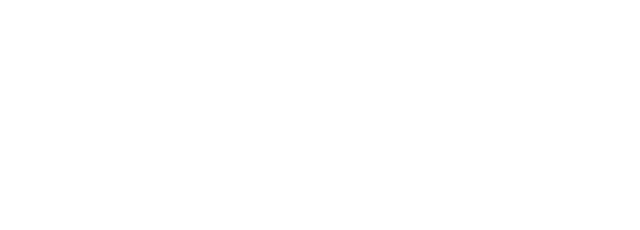
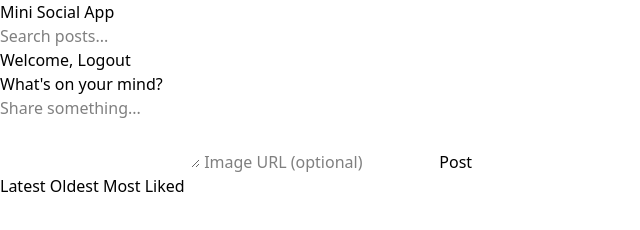
Before and after one commit to farhannawazofficial/smit-hackathon, a website: page feed.html in a window 1280 px wide. Shown: the whole page, without its empty margins (0-640 px from the left). Drawn offline with Linux system fonts and the light colour scheme.

Commit message:
new code added

```diff
--- a/feed.html
+++ b/feed.html
@@ -3,11 +3,46 @@
   <head>
     <meta charset="utf-8" />
     <meta name="viewport" content="width=device-width, initial-scale=1" />
-    <title>Feed</title>
+    <title>Feed — Mini Social App</title>
     <link rel="stylesheet" href="./public/style.css">
   </head>
   <body>
-    <!-- Feed skeleton: header, create post, feed will be added later -->
+
+    <!-- Header (Top bar) -->
+    <header>
+      <div>
+        <div class="logo">Mini Social App</div>
+        <div class="search">
+          <input id="search-input" type="text" placeholder="Search posts..." />
+        </div>
+        <div class="user">Welcome, <span id="header-username"></span> <button id="logout-btn">Logout</button></div>
+      </div>
+    </header>
+
+    <!-- Main Content Wrapper -->
+    <main>
+
+      <!-- Create Post Section -->
+      <section id="create-post">
+        <h2>What's on your mind?</h2>
+        <textarea id="post-text" rows="3" placeholder="Share something..."></textarea>
+        <input id="post-image" type="text" placeholder="Image URL (optional)" />
+        <button id="post-btn">Post</button>
+      </section>
+
+      <!-- Sorting / Filter Bar -->
+      <section id="controls">
+        <button id="latest">Latest</button>
+        <button id="oldest">Oldest</button>
+        <button id="mostLiked">Most Liked</button>
+      </section>
+
+      <!-- Posts Feed Container (JS will inject cards here) -->
+      <section id="posts-container">
+        <!-- JS will append post cards here -->
+      </section>
+
+    </main>
 
     <script src="./scripts/app.js"></script>
   </body>
```
Also changed, not shown: index.html (+6 -6 lines), public/style.css, signup.html (added), src/output.css.
